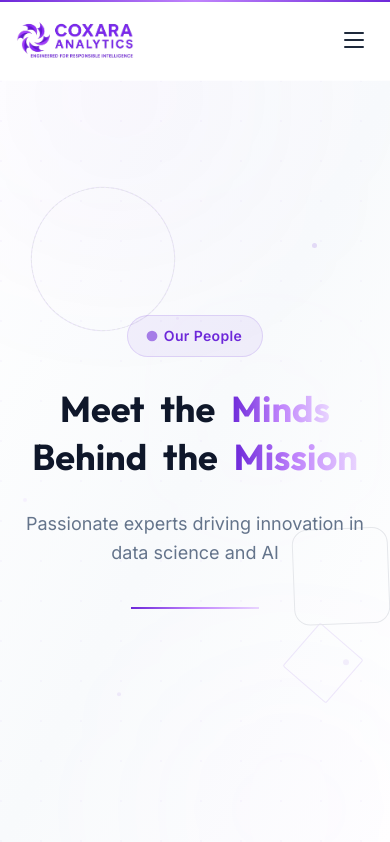
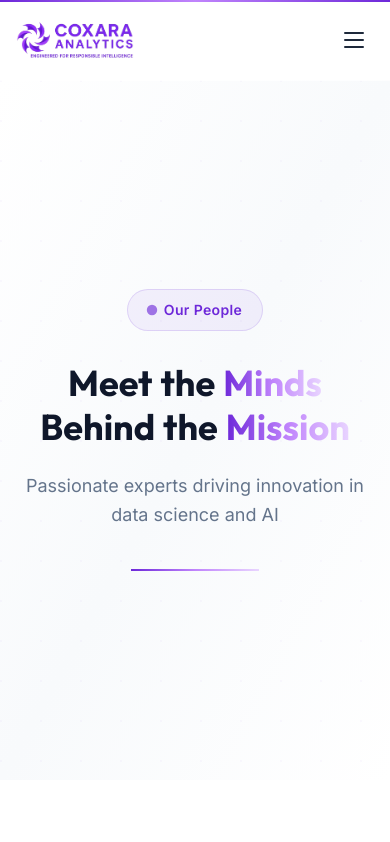
Before and after one commit to chandran65/coxara_analytics, a React (Vite) app in the folder client/: page /company/team in a window 390 px wide. Shown: the top 842 px of the page. Built offline with nearby package versions, Linux system fonts and the light colour scheme.

Commit message:
feat: Enhance responsiveness and touch support across AboutSection, HeroSection, TeamCard, and TeamPage components

```diff
--- a/client/src/components/home/AboutSection.jsx
+++ b/client/src/components/home/AboutSection.jsx
@@ -15,7 +15,7 @@ const AbstractVisual = () => {
   return (
     <div className="relative w-full aspect-square max-w-md mx-auto lg:mx-0 select-none">
       {/* Background glow */}
-      <div className="absolute inset-0 bg-gradient-to-br from-brand-purple/10 to-brand-accent/5 rounded-full blur-[80px] scale-110" />
+      <div className="absolute inset-0 bg-gradient-to-br from-brand-purple/10 to-brand-accent/5 rounded-full blur-[80px] scale-110 hidden sm:block" />
 
       {/* Central rotating hexagonal mesh */}
       <svg viewBox="0 0 400 400" className="w-full h-full" aria-hidden="true">
@@ -242,7 +242,7 @@ const AboutSection = () => {
       <div className="container-custom relative z-10">
         <div className="grid grid-cols-1 lg:grid-cols-2 gap-12 lg:gap-20 items-center">
           {/* Left Side - Abstract Visual */}
-          <AnimatedSection direction="left">
+          <AnimatedSection direction="left" className="hidden sm:block">
             <AbstractVisual />
           </AnimatedSection>
 
--- a/client/src/components/home/HeroSection.jsx
+++ b/client/src/components/home/HeroSection.jsx
@@ -166,6 +166,8 @@ const HeroVisual = () => {
         {outerNodes.map((n, i) => (
           <motion.circle
             key={`p-${i}`}
+            cx={n.x}
+            cy={n.y}
             r="0.65"
             fill="#A78BFA"
             filter="url(#hero-blr)"
@@ -189,6 +191,8 @@ const HeroVisual = () => {
           .map((n, i) => (
             <motion.circle
               key={`p2-${i}`}
+              cx={cx + (n.x - cx) * 0.3}
+              cy={cy + (n.y - cy) * 0.3}
               r="0.45"
               fill="#C084FC"
               animate={{
--- a/client/src/components/layout/Layout.jsx
+++ b/client/src/components/layout/Layout.jsx
@@ -81,7 +81,7 @@ const Layout = () => {
   }, [pathname]);
 
   return (
-    <div className="min-h-screen bg-white flex flex-col">
+    <div className="min-h-screen bg-white flex flex-col relative">
       <CustomCursor />
       <ScrollProgress />
       <Navbar />
--- a/client/src/components/layout/Navbar.jsx
+++ b/client/src/components/layout/Navbar.jsx
@@ -578,7 +578,7 @@ const Navbar = () => {
                                   </p>
                                 ) : (
                                   <button
-                                    key={item.path}
+                                    key={item.label}
                                     onClick={() => handleNavClick(item)}
                                     className="block w-full text-left px-4 py-2.5 text-sm text-secondary-600 hover:text-brand-purple rounded-lg hover:bg-brand-purple/5 transition-all duration-200"
                                   >
--- a/client/src/components/team/TeamCard.jsx
+++ b/client/src/components/team/TeamCard.jsx
@@ -1,7 +1,11 @@
 import { motion } from "framer-motion";
+import { useState } from "react";
 import PropTypes from "prop-types";
+import { useMediaQuery } from "../../hooks/useMediaQuery";
 
 const TeamCard = ({ member, index = 0 }) => {
+  const isTouchDevice = useMediaQuery("(hover: none) and (pointer: coarse)");
+  const [isFlipped, setIsFlipped] = useState(false);
   const accents = [
     {
       from: "from-violet-600",
@@ -47,8 +51,17 @@ const TeamCard = ({ member, index = 0 }) => {
         ease: [0.16, 1, 0.3, 1],
       }}
       className="group h-full [perspective:1200px]"
+      onClick={() => isTouchDevice && setIsFlipped(!isFlipped)}
     >
-      <div className="relative w-full h-full min-h-[380px] [transform-style:preserve-3d] transition-transform duration-700 ease-[cubic-bezier(0.4,0,0.2,1)] group-hover:[transform:rotateY(180deg)]">
+      <div
+        className={`relative w-full h-full min-h-[340px] sm:min-h-[380px] [transform-style:preserve-3d] transition-transform duration-700 ease-[cubic-bezier(0.4,0,0.2,1)] ${
+          isTouchDevice
+            ? isFlipped
+              ? "[transform:rotateY(180deg)]"
+              : ""
+            : "group-hover:[transform:rotateY(180deg)]"
+        }`}
+      >
         {/* ═══════ FRONT FACE ═══════ */}
         <div className="absolute inset-0 [backface-visibility:hidden] rounded-2xl overflow-hidden">
           {/* Card shell */}
@@ -124,11 +137,22 @@ const TeamCard = ({ member, index = 0 }) => {
               <div
                 className={`w-10 h-[2px] bg-gradient-to-r ${accent.from} ${accent.to} rounded-full mb-5 opacity-40`}
               />
+
+              {/* Tap hint for touch devices */}
+              {isTouchDevice && (
+                <p className="text-xs text-secondary-400 animate-pulse">
+                  Tap to explore →
+                </p>
+              )}
             </div>
 
             {/* Bottom shimmer bar */}
             <div
-              className={`absolute bottom-0 left-0 right-0 h-[2px] bg-gradient-to-r ${accent.from} ${accent.to} scale-x-0 group-hover:scale-x-100 transition-transform duration-500 origin-left`}
+              className={`absolute bottom-0 left-0 right-0 h-[2px] bg-gradient-to-r ${accent.from} ${accent.to} ${
+                isTouchDevice
+                  ? "scale-x-100 opacity-60"
+                  : "scale-x-0 group-hover:scale-x-100"
+              } transition-transform duration-500 origin-left`}
             />
           </div>
         </div>
--- a/client/src/pages/Home.jsx
+++ b/client/src/pages/Home.jsx
@@ -343,6 +343,8 @@ const Home = () => {
                     return (
                       <motion.circle
                         key={`particle-${i}`}
+                        cx={200 + rx * Math.cos((i * Math.PI) / 4)}
+                        cy={200 + ry * Math.sin((i * Math.PI) / 4)}
                         r="3"
                         fill="#8B5CF6"
                         opacity="0.35"
--- a/client/src/pages/TeamPage.jsx
+++ b/client/src/pages/TeamPage.jsx
@@ -2,6 +2,7 @@ import { motion, useScroll, useTransform } from "framer-motion";
 import { useRef } from "react";
 import { AnimatedSection, SectionHeading } from "../components/ui";
 import TeamCard from "../components/team/TeamCard";
+import { useMediaQuery } from "../hooks/useMediaQuery";
 
 /* ─── Orbiting node network background ─── */
 const OrbitalNetwork = () => {
@@ -97,21 +98,21 @@ const TeamHero = () => {
     <section
       ref={heroRef}
       className="relative w-full overflow-hidden bg-gradient-to-br from-white via-secondary-50 to-white"
-      style={{ marginTop: "80px", minHeight: "calc(100vh - 80px)" }}
+      style={{ marginTop: "80px", minHeight: "min(calc(100vh - 80px), 700px)" }}
     >
       {/* Soft gradient blobs */}
       <motion.div
-        className="absolute top-[-15%] left-[-5%] w-[55vw] h-[55vw] rounded-full bg-brand-purple/[0.06] blur-[100px]"
+        className="absolute top-[-15%] left-[-5%] w-[55vw] h-[55vw] rounded-full bg-brand-purple/[0.06] blur-[100px] hidden sm:block"
         animate={{ x: [0, 40, 0], y: [0, 30, 0], scale: [1, 1.1, 1] }}
         transition={{ duration: 20, repeat: Infinity, ease: "easeInOut" }}
       />
       <motion.div
-        className="absolute bottom-[-10%] right-[-5%] w-[45vw] h-[45vw] rounded-full bg-brand-accent/[0.05] blur-[90px]"
+        className="absolute bottom-[-10%] right-[-5%] w-[45vw] h-[45vw] rounded-full bg-brand-accent/[0.05] blur-[90px] hidden sm:block"
         animate={{ x: [0, -35, 0], y: [0, -25, 0], scale: [1, 1.08, 1] }}
         transition={{ duration: 16, repeat: Infinity, ease: "easeInOut" }}
       />
       <motion.div
-        className="absolute top-[40%] left-[50%] w-[25vw] h-[25vw] rounded-full bg-brand-glow/[0.04] blur-[70px]"
+        className="absolute top-[40%] left-[50%] w-[25vw] h-[25vw] rounded-full bg-brand-glow/[0.04] blur-[70px] hidden sm:block"
         animate={{ x: [0, 20, 0], y: [0, -15, 0] }}
         transition={{ duration: 12, repeat: Infinity, ease: "easeInOut" }}
       />
@@ -127,7 +128,7 @@ const TeamHero = () => {
       />
 
       {/* Floating geometry — light accents */}
-      <div className="absolute inset-0 pointer-events-none">
+      <div className="absolute inset-0 pointer-events-none hidden sm:block">
         <motion.div
           className="absolute top-[14%] left-[8%] w-36 h-36 border border-brand-purple/10 rounded-full"
           animate={{ rotate: 360 }}
@@ -172,8 +173,12 @@ const TeamHero = () => {
 
       {/* Hero content */}
       <motion.div
-        className="relative z-10 flex flex-col items-center justify-center px-6 py-24"
-        style={{ y: textY, opacity, minHeight: "calc(100vh - 80px)" }}
+        className="relative z-10 flex flex-col items-center justify-center px-4 sm:px-6 py-16 sm:py-24"
+        style={{
+          y: textY,
+          opacity,
+          minHeight: "min(calc(100vh - 80px), 700px)",
+        }}
       >
         <div className="text-center max-w-5xl mx-auto">
           {/* Badge */}
@@ -194,7 +199,7 @@ const TeamHero = () => {
           </motion.div>
 
           {/* Word-by-word title */}
-          <h1 className="flex flex-wrap items-center justify-center gap-x-4 gap-y-2 mb-8">
+          <h1 className="flex flex-wrap items-center justify-center gap-x-2 sm:gap-x-4 gap-y-1 sm:gap-y-2 mb-6 sm:mb-8">
             {words.map((word, i) => (
               <motion.span
                 key={i}
@@ -244,6 +249,7 @@ const TeamHero = () => {
   );
 };
 const TeamPage = () => {
+  const isMobile = useMediaQuery("(hover: none) and (pointer: coarse)");
   const allMembers = [
     {
       name: "M.G.S",
@@ -291,8 +297,10 @@ const TeamPage = () => {
       {/* Main Content */}
       <div id="page-content" className="bg-white">
         {/* About Our Team Section */}
-        <section className="py-20 md:py-28 relative overflow-hidden">
+        <section className="py-16 sm:py-20 md:py-28 relative overflow-hidden">
+          <div className="hidden sm:block">
             <OrbitalNetwork />
+          </div>
           <div className="container-custom relative z-10">
             <SectionHeading
               badge="About Our Team"
@@ -343,7 +351,9 @@ const TeamPage = () => {
               ].map((item, i) => (
                 <AnimatedSection key={i} delay={i * 0.15}>
                   <motion.div
-                    whileHover={{ y: -6, scale: 1.03, rotateX: 2 }}
+                    {...(isMobile
+                      ? { whileTap: { scale: 0.97 } }
+                      : { whileHover: { y: -6, scale: 1.03, rotateX: 2 } })}
                     transition={{ type: "spring", stiffness: 300, damping: 20 }}
                     className="group text-center p-6 rounded-2xl bg-white border border-secondary-100 hover:border-brand-purple/20 shadow-sm hover:shadow-xl hover:shadow-brand-purple/[0.08] transition-all duration-300 relative overflow-hidden"
                   >
@@ -373,10 +383,10 @@ const TeamPage = () => {
         </section>
 
         {/* Team Members Section — single unified grid */}
-        <section className="py-20 md:py-28 bg-gradient-to-br from-secondary-50 via-white to-secondary-50 relative overflow-hidden">
+        <section className="py-16 sm:py-20 md:py-28 bg-gradient-to-br from-secondary-50 via-white to-secondary-50 relative overflow-hidden">
           {/* Background decoration */}
-          <div className="absolute top-0 left-1/4 w-96 h-96 bg-brand-purple/[0.03] rounded-full blur-3xl" />
-          <div className="absolute bottom-0 right-1/4 w-96 h-96 bg-brand-accent/[0.03] rounded-full blur-3xl" />
+          <div className="absolute top-0 left-1/4 w-96 h-96 bg-brand-purple/[0.03] rounded-full blur-3xl hidden sm:block" />
+          <div className="absolute bottom-0 right-1/4 w-96 h-96 bg-brand-accent/[0.03] rounded-full blur-3xl hidden sm:block" />
           <div
             className="absolute inset-0 opacity-[0.015] pointer-events-none"
             style={{
@@ -394,7 +404,7 @@ const TeamPage = () => {
               description="The architects behind our vision — combining strategic leadership, technical depth, and operational excellence to drive transformative outcomes."
             />
 
-            <div className="grid grid-cols-1 md:grid-cols-2 gap-8 lg:gap-10 max-w-5xl mx-auto">
+            <div className="grid grid-cols-1 md:grid-cols-2 gap-6 sm:gap-8 lg:gap-10 max-w-5xl mx-auto px-1 sm:px-0">
               {allMembers.map((member, index) => (
                 <AnimatedSection
                   key={member.name}
@@ -410,14 +420,14 @@ const TeamPage = () => {
         </section>
 
         {/* CTA Section */}
-        <section className="py-20 md:py-28">
+        <section className="py-16 sm:py-20 md:py-28">
           <div className="container-custom">
             <AnimatedSection>
-              <div className="relative bg-gradient-to-br from-brand-purple via-brand-medium to-brand-accent rounded-3xl p-8 md:p-12 lg:p-16 text-center text-white shadow-2xl overflow-hidden">
+              <div className="relative bg-gradient-to-br from-brand-purple via-brand-medium to-brand-accent rounded-2xl sm:rounded-3xl p-6 sm:p-8 md:p-12 lg:p-16 text-center text-white shadow-2xl overflow-hidden">
                 {/* Decorative elements */}
                 <div className="absolute inset-0 bg-[radial-gradient(circle_at_30%_50%,rgba(255,255,255,0.1),transparent_50%)]" />
                 <motion.div
-                  className="absolute -top-20 -right-20 w-64 h-64 border border-white/10 rounded-full"
+                  className="absolute -top-20 -right-20 w-64 h-64 border border-white/10 rounded-full hidden sm:block"
                   animate={{ rotate: 360 }}
                   transition={{
                     duration: 30,
@@ -426,7 +436,7 @@ const TeamPage = () => {
                   }}
                 />
                 <motion.div
-                  className="absolute -bottom-16 -left-16 w-48 h-48 border border-white/10 rounded-full"
+                  className="absolute -bottom-16 -left-16 w-48 h-48 border border-white/10 rounded-full hidden sm:block"
                   animate={{ rotate: -360 }}
                   transition={{
                     duration: 25,
@@ -435,7 +445,8 @@ const TeamPage = () => {
                   }}
                 />
                 {/* Floating particles */}
-                {[...Array(5)].map((_, i) => (
+                {!isMobile &&
+                  [...Array(5)].map((_, i) => (
                     <motion.div
                       key={i}
                       className="absolute w-1 h-1 rounded-full bg-white/30"
@@ -461,7 +472,7 @@ const TeamPage = () => {
                     whileInView={{ opacity: 1, y: 0 }}
                     viewport={{ once: true }}
                     transition={{ duration: 0.6 }}
-                    className="text-3xl sm:text-4xl md:text-5xl font-display font-bold mb-4"
+                    className="text-2xl sm:text-3xl md:text-4xl lg:text-5xl font-display font-bold mb-3 sm:mb-4"
                   >
                     Join Our Team
                   </motion.h2>
@@ -470,7 +481,7 @@ const TeamPage = () => {
                     whileInView={{ opacity: 1, y: 0 }}
                     viewport={{ once: true }}
                     transition={{ duration: 0.6, delay: 0.1 }}
-                    className="text-lg md:text-xl text-white/80 mb-8 max-w-2xl mx-auto"
+                    className="text-base sm:text-lg md:text-xl text-white/80 mb-6 sm:mb-8 max-w-2xl mx-auto"
                   >
                     Be part of a team that&apos;s shaping the future of data
                     science and AI.
```
Lines whose indentation alone changed are shown as unchanged.
